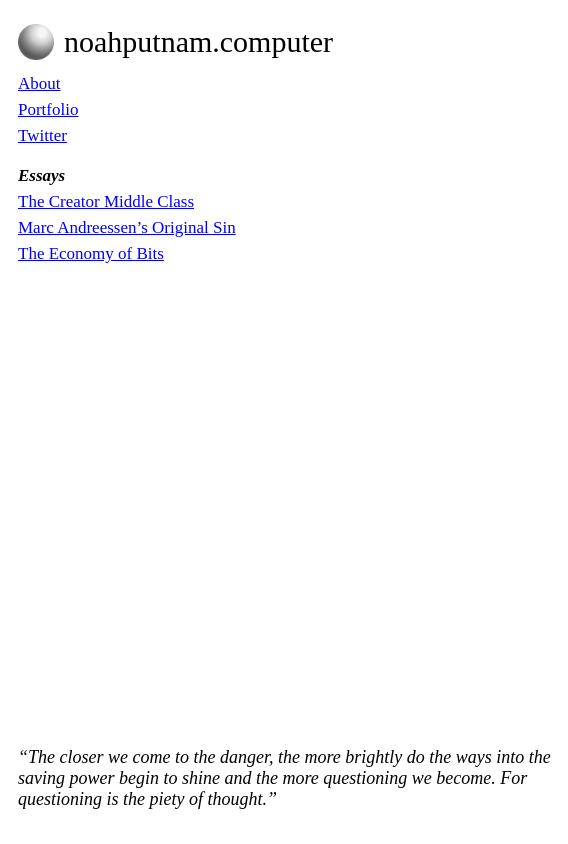
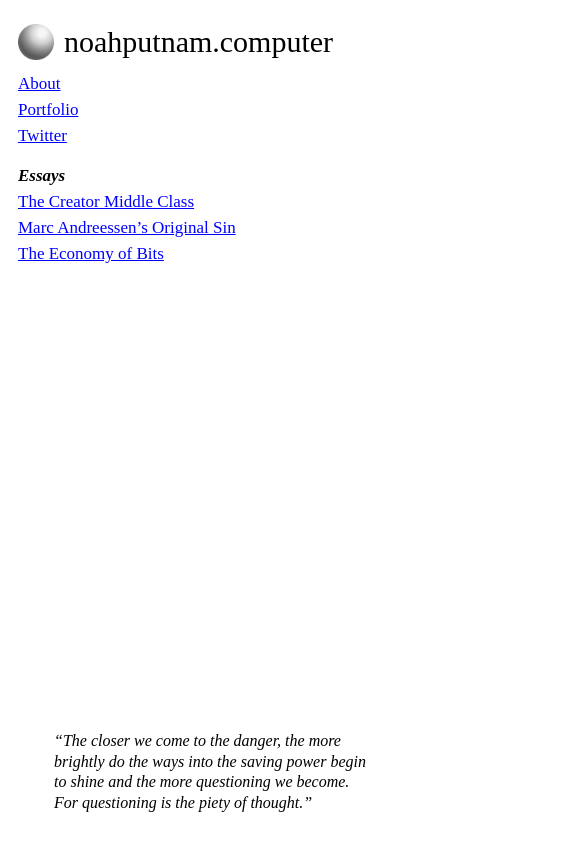
Before and after one commit to nputnam-hu/noahputnam-dot-computer, a Next.js app: page / in a window 390 px wide. Shown: the whole page, 568 px wide, since content can reach past the window. Built offline with nearby package versions, Linux system fonts and the light colour scheme.

Commit message:
32rtangible1

```diff
--- a/src/app/globals.css
+++ b/src/app/globals.css
@@ -92,10 +92,16 @@ body {
   /* outline: 1px solid gray; */
 }
 
+.indexquote {
+  width: 550px;
+}
+
 @media screen and (max-width: 800px) {
-  .mobile_screenshots {
-    /* padding-top: 46px; */
-    /* width: 100vw; */
-    /* margin-left: -4vw; */
+  .indexquote {
+    width: 320px;
+    margin-right: 16px !important;
+    line-height: 1.3;
+    font-size: 16px !important;
+    margin-bottom: 12px !important;
   }
 }
--- a/src/app/page.js
+++ b/src/app/page.js
@@ -188,8 +188,8 @@ export default function Home() {
         </div>
       </div>
       <p
+        className="indexquote"
         style={{
-          width: 550,
           fontFamily: "Times New Roman",
           fontStyle: "italic",
           fontSize: 18,
```
